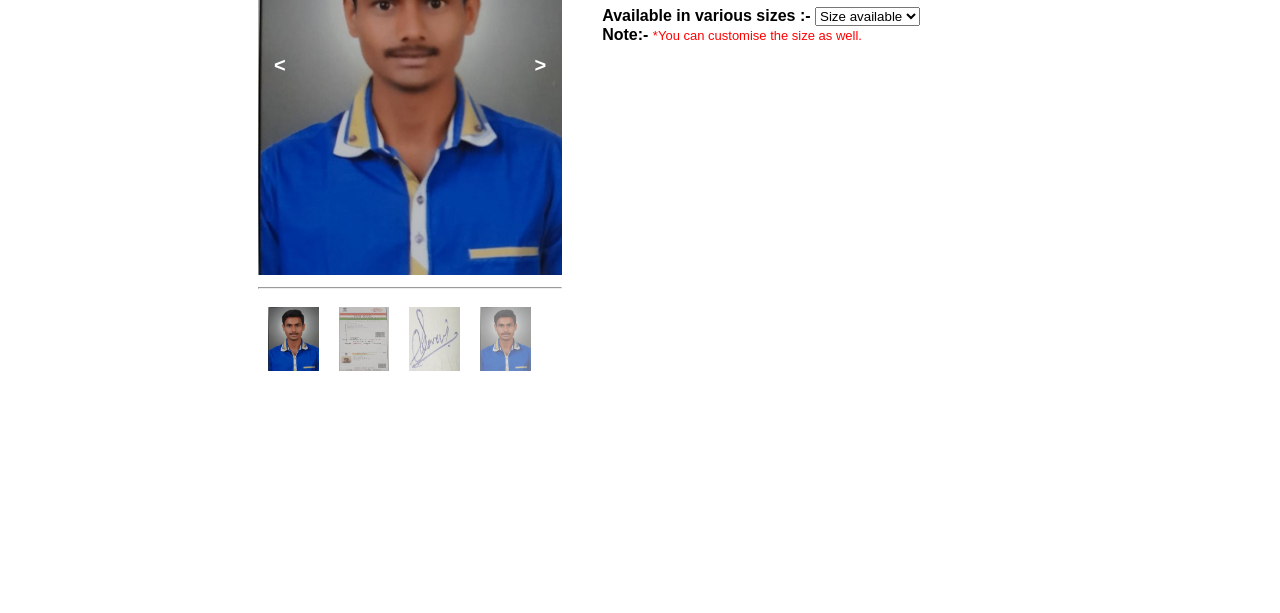
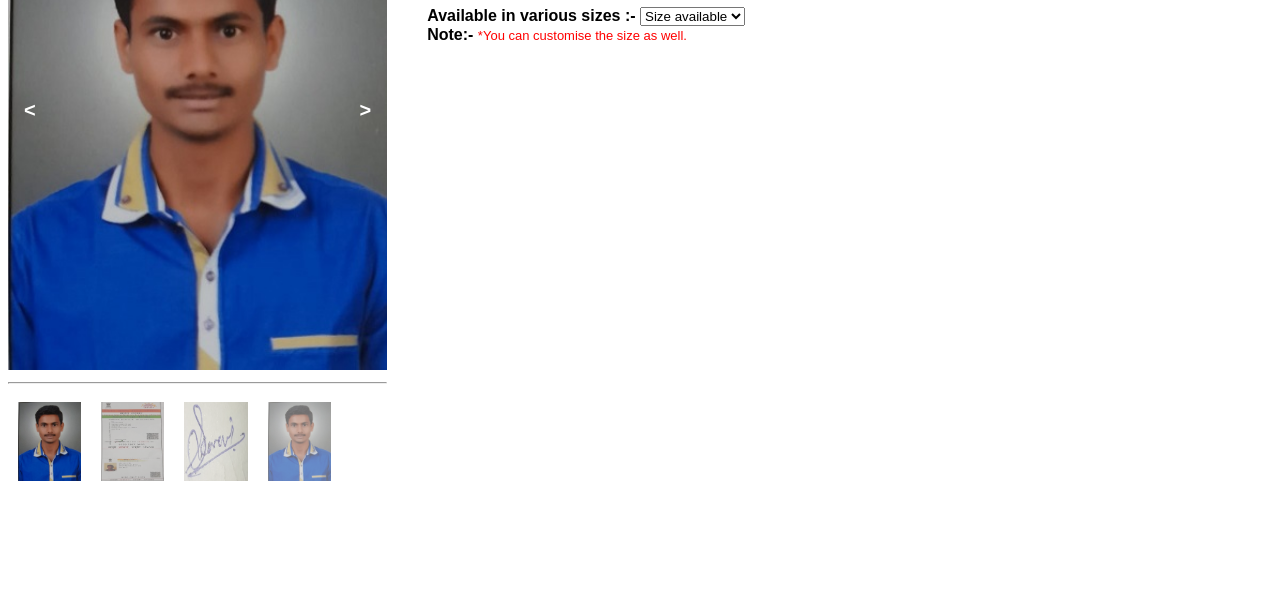
Before and after one commit to Tech-up2000/index, a plain HTML site: page page21.html in a window 1280 px wide. Shown: the part 187-800 px from the top of the page. Drawn offline with Linux system fonts and the light colour scheme.

Commit message:
Update page21.html

```diff
--- a/page21.html
+++ b/page21.html
@@ -11,7 +11,7 @@ body {
 	max-width:70px
 	padding: 0px;
 	display: flex;
-	margin:0px 0px 0px 250px;
+	/*margin:0px 0px 0px 250px;*/
 	}
 
 /* Hide the images by default */
```
